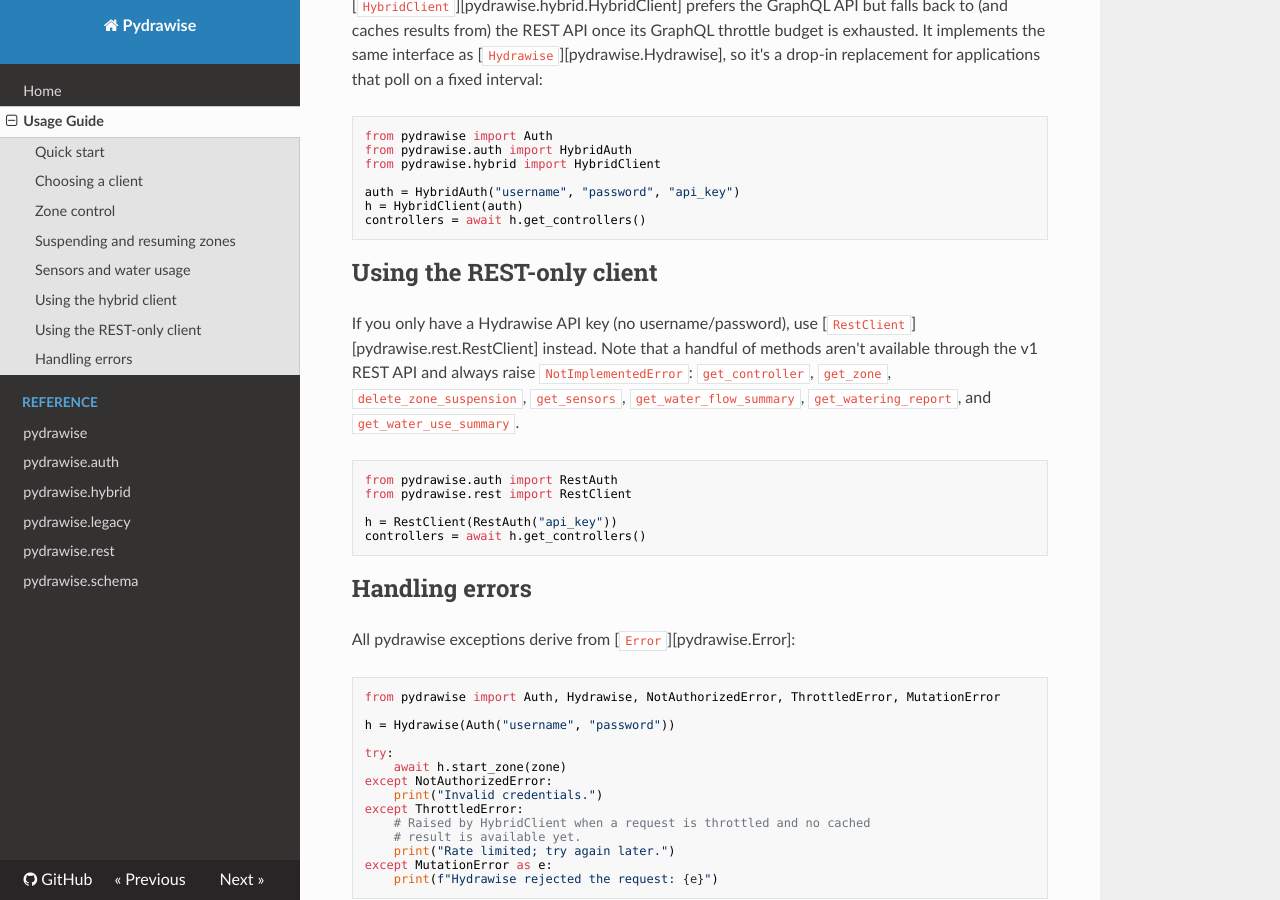
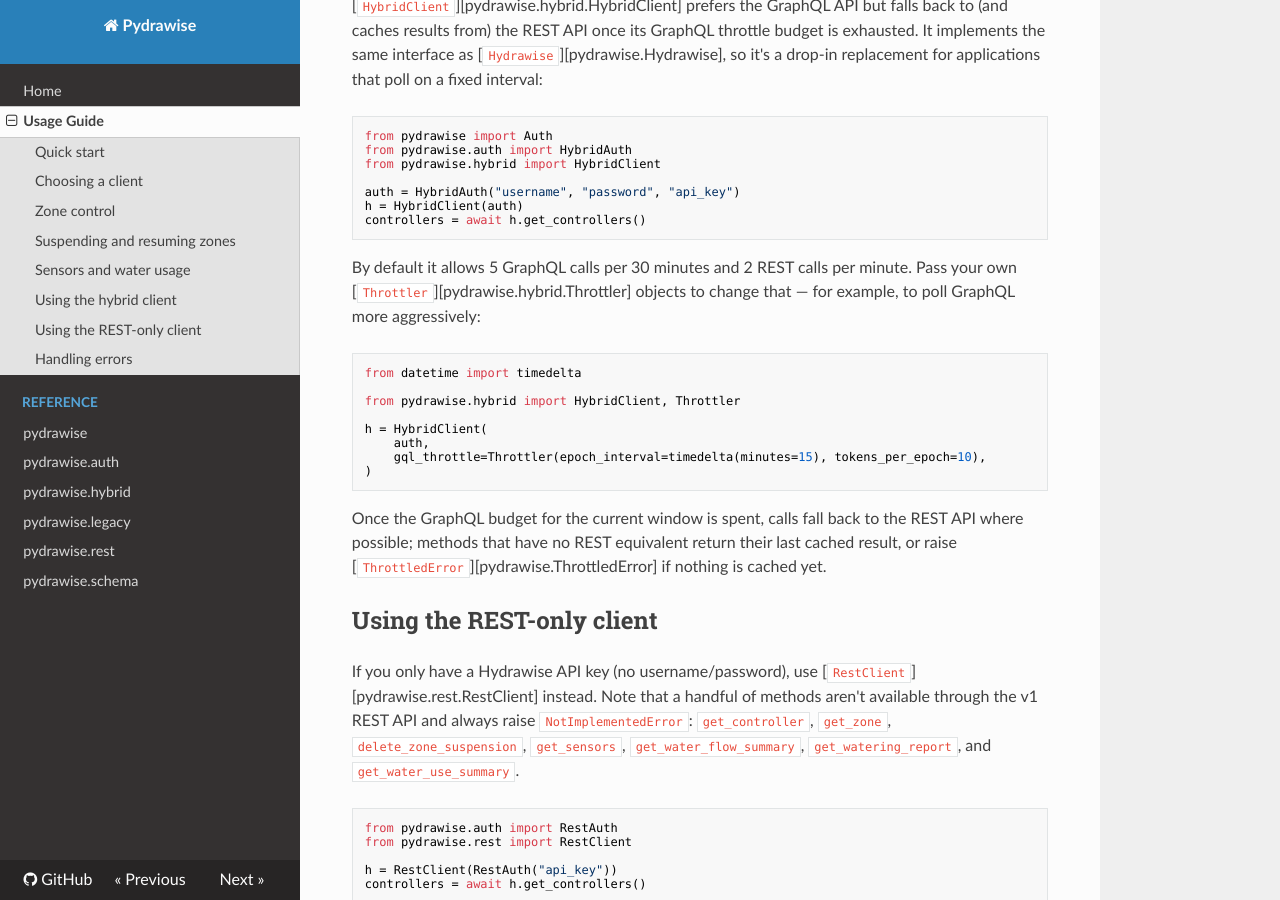
Before and after one commit to dknowles2/pydrawise, an MkDocs documentation site: the page built from docs/usage.md, in a window 1280 px wide and 900 px high, scrolled down 1965 px. Built offline with MkDocs 1.6.1, drawn with Linux system fonts in a browser that asks for light colours; nearby versions of some CDN libraries.

Commit message:
Document Throttler and fix stale guidance
Throttler is the type of HybridClient's gql_throttle and rest_throttle
arguments, but the mkdocstrings filter list hid it, leaving a documented
parameter with an undocumented type. Unhide it and add a usage section
showing how to tune the throttle budget.

Fill in the :param start:/:param end: entries that were left empty in
three get_water_flow_summary docstrings.

AGENTS.md referred to pytest.ini for the asyncio_mode setting, which
moved into pyproject.toml. Document the coverage floor and the split
mypy strictness while there.

Co-Authored-By: Claude Opus 5 <noreply@anthropic.com>

````diff
--- a/docs/usage.md
+++ b/docs/usage.md
@@ -123,6 +123,26 @@ h = HybridClient(auth)
 controllers = await h.get_controllers()
 ```
 
+By default it allows 5 GraphQL calls per 30 minutes and 2 REST calls per
+minute. Pass your own [`Throttler`][pydrawise.hybrid.Throttler] objects to
+change that — for example, to poll GraphQL more aggressively:
+
+```python
+from datetime import timedelta
+
+from pydrawise.hybrid import HybridClient, Throttler
+
+h = HybridClient(
+    auth,
+    gql_throttle=Throttler(epoch_interval=timedelta(minutes=15), tokens_per_epoch=10),
+)
+```
+
+Once the GraphQL budget for the current window is spent, calls fall back to
+the REST API where possible; methods that have no REST equivalent return their
+last cached result, or raise
+[`ThrottledError`][pydrawise.ThrottledError] if nothing is cached yet.
+
 ## Using the REST-only client
 
 If you only have a Hydrawise API key (no username/password), use
````
Also changed, not shown: .readthedocs.yaml (+4 -3 lines), AGENTS.md (+9 -2 lines), docs/reference/hybrid.md (+2 -1 lines).
